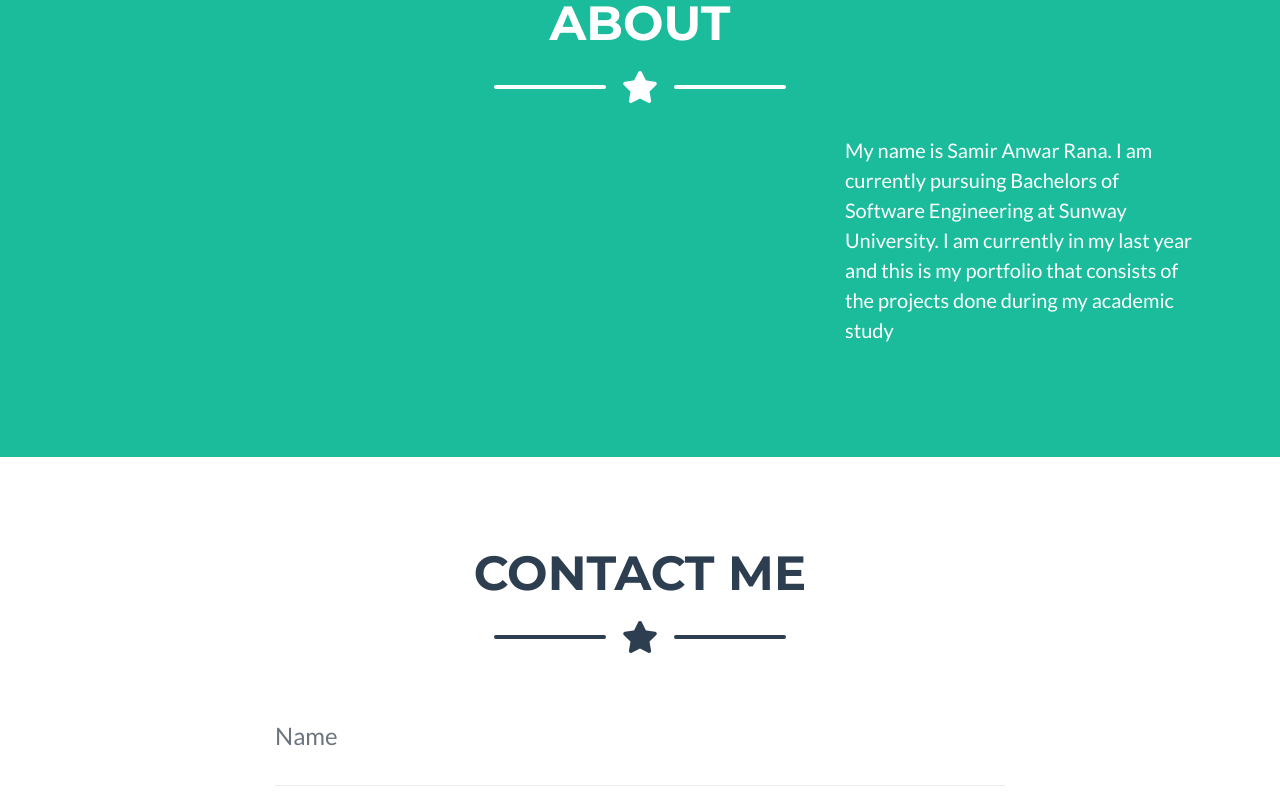
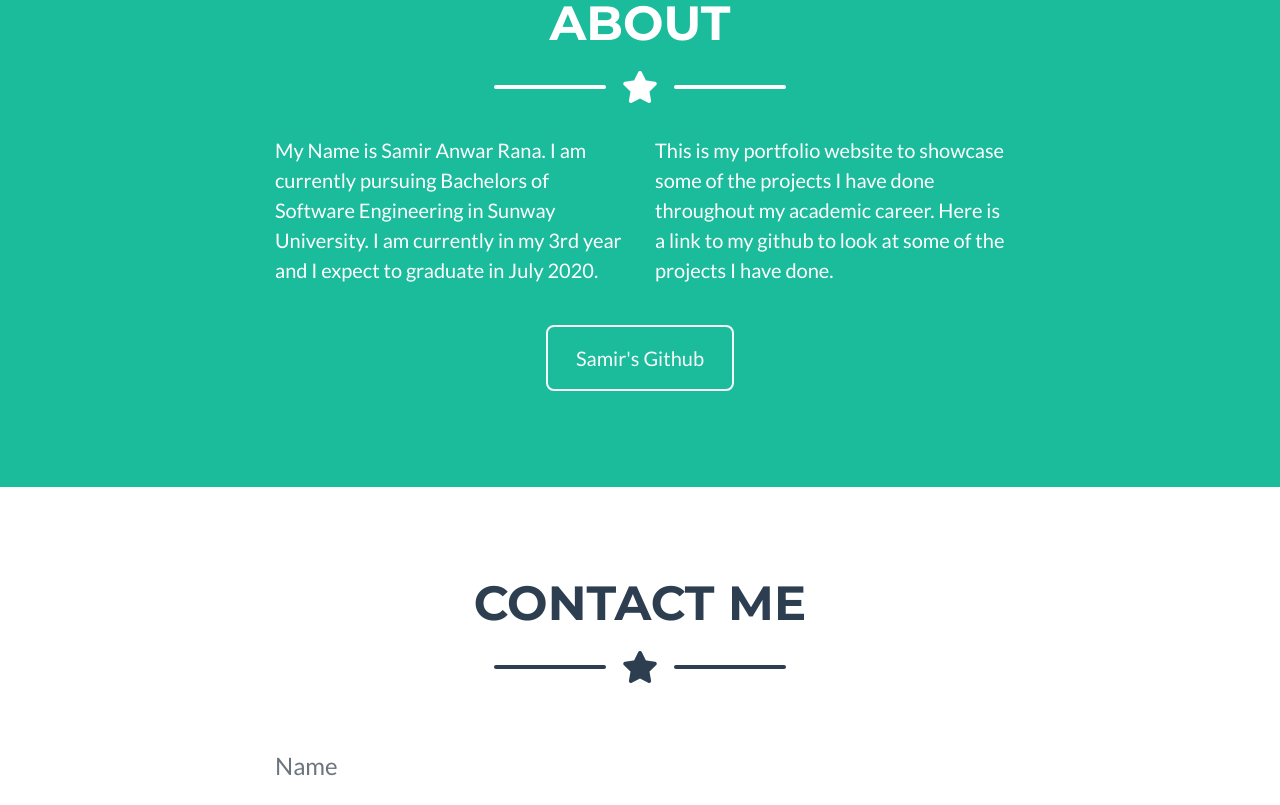
Before and after one commit to samirrana/samirrana.github.io, a website with bundled scripts: page index.html in a window 1280 px wide. Shown: the part 1735-2540 px from the top of the page. Built offline with nearby package versions, Linux system fonts and the light colour scheme.

Commit message:
Fixed Indentations

```diff
--- a/index.html
+++ b/index.html
@@ -184,12 +184,25 @@
         <div class="divider-custom-line"></div>
       </div>
 
-      <!-- About Section Content -->
-      <div class="row">
-        <div class="col-lg-4 ml-auto">
-          <p class="lead">My name is Samir Anwar Rana. I am currently pursuing Bachelors of Software Engineering at Sunway University. I am currently in my last year and this is my portfolio that consists of the projects done during my academic study</p>
-        </div>
+     <!-- About Section Content -->
+     <div class="row">
+      <div class="col-lg-4 ml-auto">
+        <p class="lead">My Name is Samir Anwar Rana. I am currently pursuing Bachelors of Software Engineering in Sunway University. I am currently in my 3rd year and I expect to graduate in July 2020. </p>
+      </div>
+      <div class="col-lg-4 mr-auto">
+        <p class="lead">This is my portfolio website to showcase some of the projects I have done throughout my academic career. Here is a link to my github to look at some of the projects I have done.</p>
+      </div>
+    </div>
 
+    <!-- About Section Button -->
+    <div class="text-center mt-4">
+      <a class="btn btn-xl btn-outline-light" href="https://github.com/samirrana">
+
+        Samir's Github
+      </a>
+    </div>
+
+  </div>
 
 
   </section>
@@ -286,9 +299,9 @@
 
         <!-- Footer About Text -->
         <div class="col-lg-4">
-          <h4 class="text-uppercase mb-4">/h4>
+          <h4 class="text-uppercase mb-4"></h4>
           <p class="lead mb-0">Here is my
-            <a href="https://www.linkedin.com/in/samir-anwar-rana-980028186/">Linkedin Profile</a>.</p>
+            <a href="https://www.linkedin.com/in/samir-anwar-rana-980028186/">Linkedin Profile</a></p>
         </div>
 
       </div>
```
